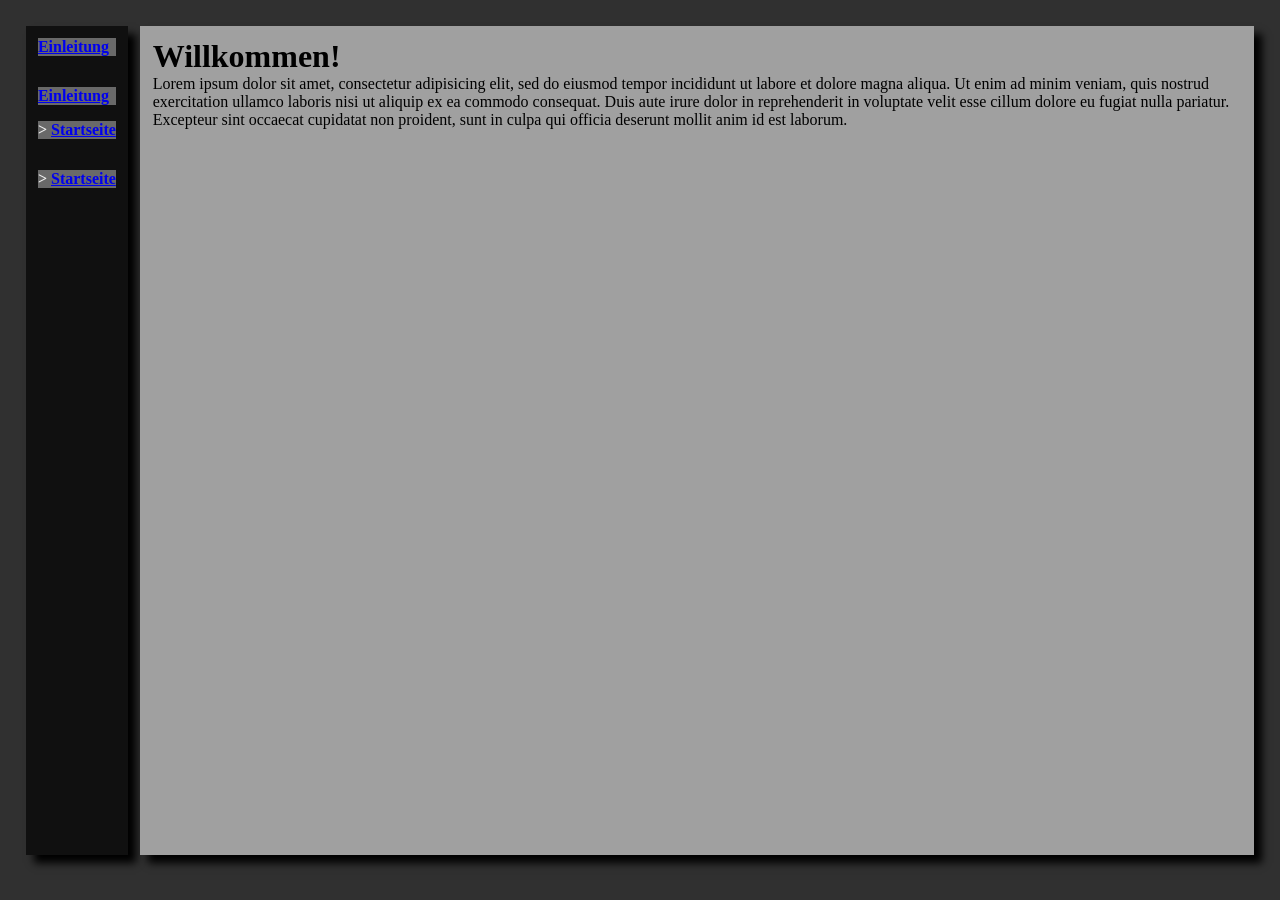
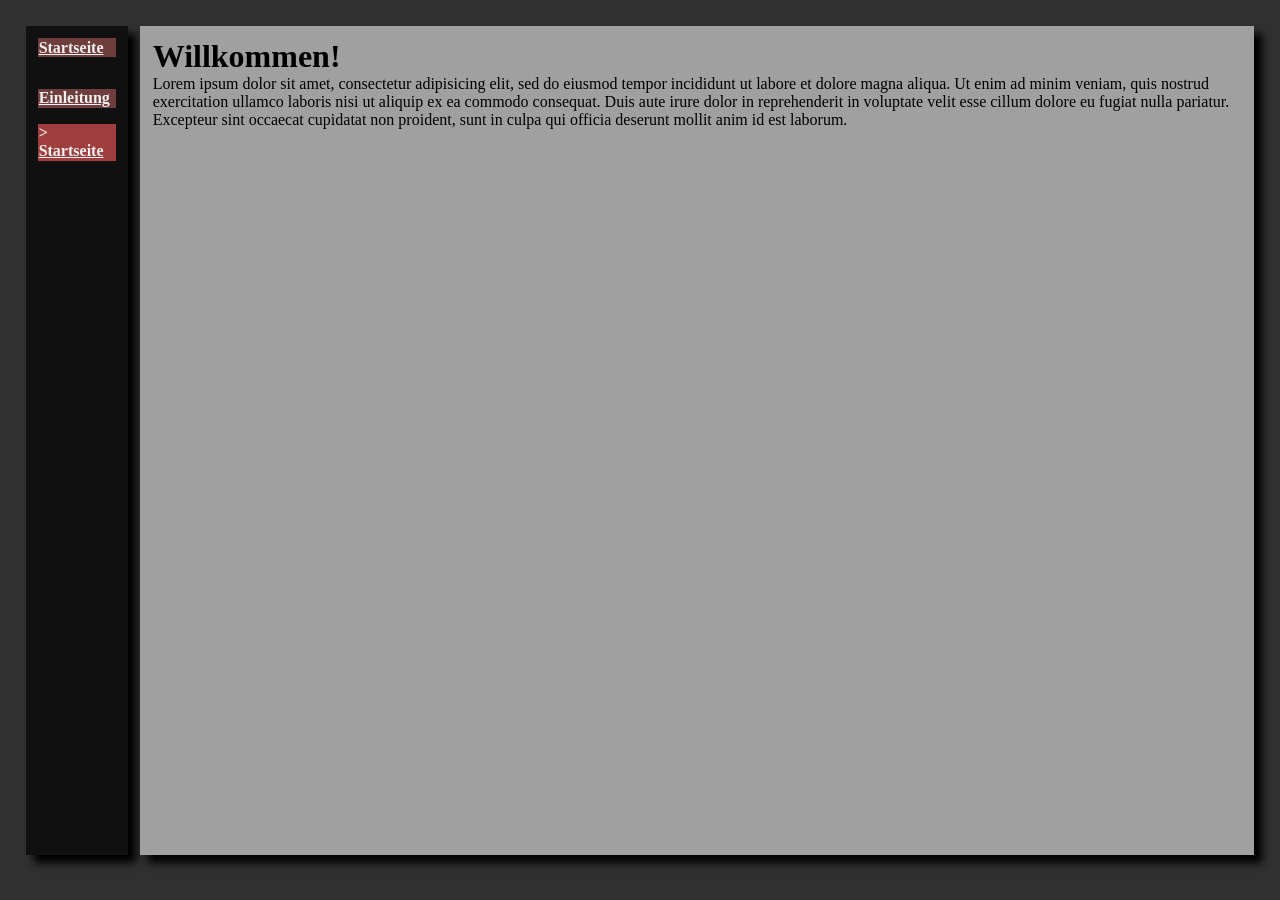
Before and after one commit to vivi90/drafts, a Jekyll site: the page built from index.md, in a window 1280 px wide. Built offline with Jekyll 4.4.1, drawn with Linux system fonts in a browser that asks for light colours.

Commit message:
Navigation fixed.

```diff
--- a/_includes/nav.html
+++ b/_includes/nav.html
@@ -1,6 +1,6 @@
 <ul>
+    <li id="home" {% if subpage.title == page.title %} class="current" {% endif %}><a href="{{ site.baseurl }}">Startseite</a></li>
     {% for subpage in site.pages %}
-        <li id="home" {% if subpage.title == page.title %} class="current" {% endif %}><a href="{{ subpage.url | prepend: site.baseurl }}">{{ subpage.title }}</a></li>
         {% if (subpage.title) && subpage.title != "Startseite" %}
             <li {% if subpage.title == page.title %} class="current" {% endif %}><a href="{{ subpage.url | prepend: site.baseurl }}">{{ subpage.title }}</a></li>
         {% endif %}
--- a/_sass/layout.scss
+++ b/_sass/layout.scss
@@ -13,9 +13,9 @@ nav {
 }
 
 li {
+    padding: 1%;
+    margin-bottom: 20%;
     list-style: none;
-    font-weight: bold;
-    margin-bottom: 20%;
 }
 
 #home {
--- a/_sass/theme.scss
+++ b/_sass/theme.scss
@@ -9,12 +9,21 @@ nav {
 }
 
 nav li {
-    background: #696969;
+    font-weight: bold;
+    background: #703d3d;
+}
+
+nav li a {
+    color: #f0f0f0;
+}
+
+.current {
+    font-weight: bolder;
+    background-color: #a03d3d;
 }
 
 .current::before {
     content: '> ';
-    font-weight: bolder;
 }
 
 main {
```
